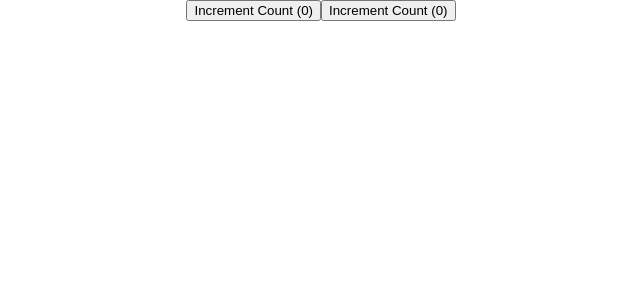
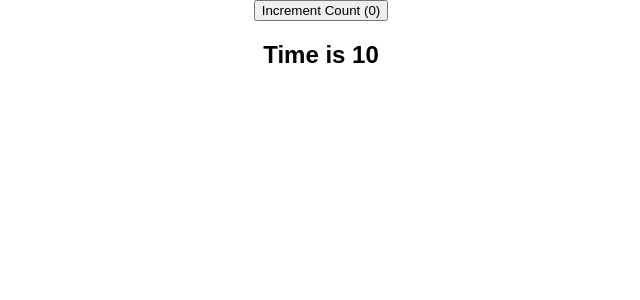
Before and after one commit to bky201/Reactjs, a React (Create React App) app in the folder react-hooks/: page / in a window 1280 px wide. Shown: the top 300 px of the page, without its empty margins (319-959 px from the left). Built offline with nearby package versions, Linux system fonts and the light colour scheme.

Commit message:
Run Effects only once

```diff
--- a/react-hooks/src/App.js
+++ b/react-hooks/src/App.js
@@ -4,7 +4,8 @@
 // import UseStateWithArrays from './components/UseStateWithArrays';
 // import UseStateWithObjects from './components/UseStateWithObjects';
 // import ClassCounter from './components/ClassCounter';
-import UseEffectCounter from './components/UseEffectCounter';
+// import UseEffectCounter from './components/UseEffectCounter';
+import UseEffectCounterOnlyOnce from './components/UseEffectCounterOnlyOnce';
 
 class App extends Component {
   render() {
@@ -14,7 +15,8 @@
         {/* <UseStateWithArrays /> */}
         {/* <UseStateWithObjects /> */}
         {/* <ClassCounter /> */}
-        <UseEffectCounter />
+        {/* <UseEffectCounter /> */}
+        <UseEffectCounterOnlyOnce />
       </div>
     );
   }
--- /dev/null
+++ b/react-hooks/src/components/UseEffectCounterOnlyOnce.js
@@ -0,0 +1,30 @@
+import React, {useState, useEffect} from 'react'
+
+function UseEffectCounterOnlyOnce() {
+    const [count, setCount] = useState(0);
+    const [time, setTime] = useState(0);
+    useEffect(() => {
+        console.log('count 1 effect');
+        document.title = count;
+    }, [count]);
+
+    useEffect(()=>{
+        console.log('Creating timer');
+        setInterval(() => {
+            setTime(time => time + 1)
+        }, 1000);
+    }, []);
+
+    return (
+        <div>
+            <button onClick={
+                () => setCount(count => count + 1)
+            }>
+                Increment Count ({count})
+            </button>
+            <h2>Time is {time}</h2>
+        </div>
+    )
+}
+
+export default UseEffectCounterOnlyOnce
```
